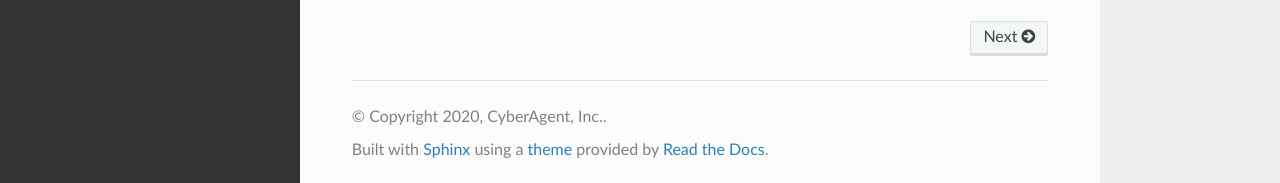
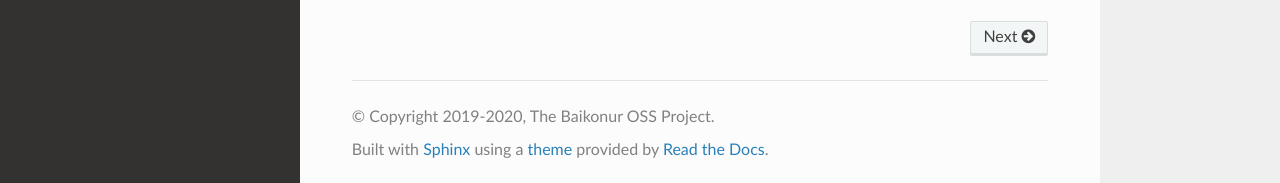
Before and after one commit to baikonur-oss/docs, a Sphinx documentation site: the page built from docs/source/index.rst, in a window 1280 px wide and 1320 px high. Shown: the part 1134-1317 px from the top of the window. Built offline with Sphinx 7.4.7 and the Read the Docs theme 2.0.0, drawn with Linux system fonts in a browser that asks for light colours.

Commit message:
Update conf.py

```diff
--- a/docs/source/conf.py
+++ b/docs/source/conf.py
@@ -18,8 +18,8 @@
 # -- Project information -----------------------------------------------------
 
 project = 'Baikonur'
-copyright = '2020, CyberAgent, Inc.'
-author = 'CyberAgent, Inc.'
+copyright = '2019-2020, The Baikonur OSS Project'
+author = 'The Baikonur OSS Project contributors'
 
 # -- General configuration ---------------------------------------------------
 
```
